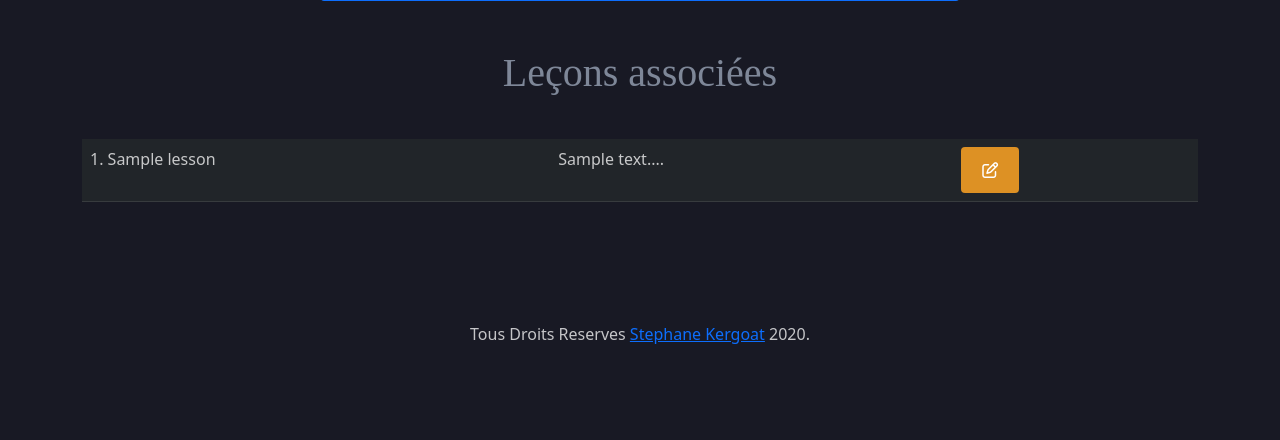
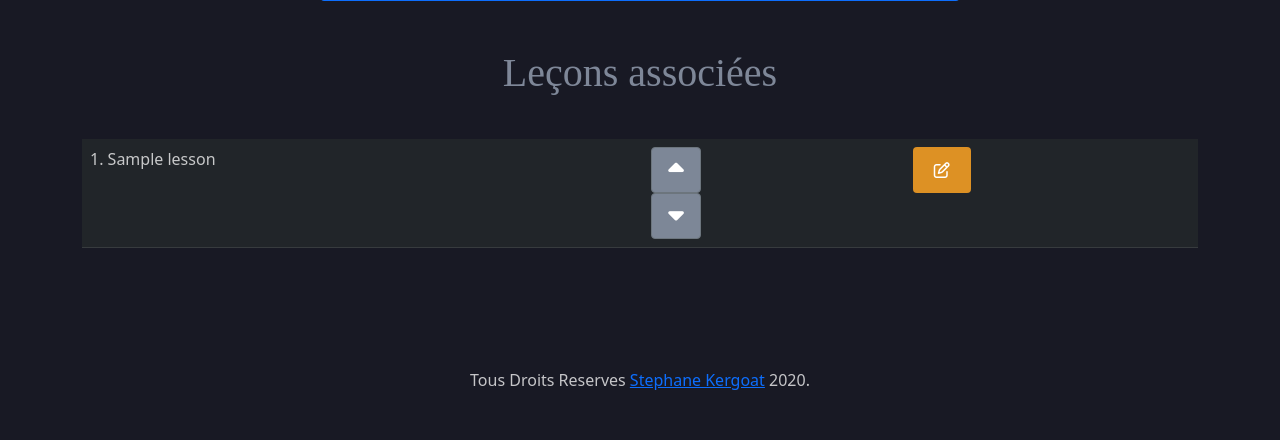
Before and after one commit to skergoat/philo-project, a Symfony app: template templates/admin/cours/edit.html.twig in a window 1280 px wide. Shown: the part 1113-1553 px from the top of the page. Before the commit the page ends 1457 px from the top, so only its background shows below. Run offline with Twig, Linux system fonts and the light colour scheme; the template is opened without the code that fills it: most values are stand-ins (such as "Sample title", 1, 10 or a date in 2020); form fields are guessed from the names that the template uses; some libraries are stand-ins or nearby versions; some web fonts are replaced.

Commit message:
first element edit order

```diff
--- a/public/css/adminstyles.css
+++ b/public/css/adminstyles.css
@@ -74,3 +74,22 @@ body {
 .form-group {
   margin: auto !important;
 }
+
+/*button*/
+.btn-position {
+  min-width: 50px;
+}
+
+.btn-position i {
+  font-size: 25px;
+}
+
+.fa-sort-up {
+  position: relative;
+  top: 5px;
+}
+
+.fa-sort-down {
+  position: relative;
+  top: -5px;
+}
--- a/templates/admin/cours/edit.html.twig
+++ b/templates/admin/cours/edit.html.twig
@@ -36,7 +36,23 @@
             {% for lesson in lessons %}
                 <tr>
                     <td>{{ lesson.orderId }}. {{ lesson.title }}</td>
-                    <td>{{ lesson.content[0:50]|raw  }}...</td>
+                    {# <td>{{ lesson.content[0:50]|raw  }}...</td> #}
+                    <td>
+                        <form method="post" action="{{ path('cours_delete', {'id': cour.id}) }}" onsubmit="return confirm('Are you sure you want to delete this item?');">
+                            <input type="hidden" name="_method" value="DELETE">
+                            <input type="hidden" name="_token" value="{{ csrf_token('delete' ~ cour.id) }}">
+                            <div>
+                                <button class="btn btn-secondary btn-position" id="up"><i class="fas fa-sort-up"></i></button>
+                            </div>
+                        </form>
+                        <form method="post" action="{{ path('cours_delete', {'id': cour.id}) }}" onsubmit="return confirm('Are you sure you want to delete this item?');">
+                            <input type="hidden" name="_method" value="DELETE">
+                            <input type="hidden" name="_token" value="{{ csrf_token('delete' ~ cour.id) }}">
+                            <div>
+                                <button class="btn btn-secondary btn-position" id="down"><i class="fas fa-sort-down"></i></button>
+                            </div>
+                        </form>
+                    </td>
                     <td>
                         <a href="{{ path('lesson_edit', {'id': lesson.id}) }}" class="btn btn-warning" title="Modifier"><i class="far fa-edit"></i></a>
                     </td>
```
Also changed, not shown: 1 other file.
